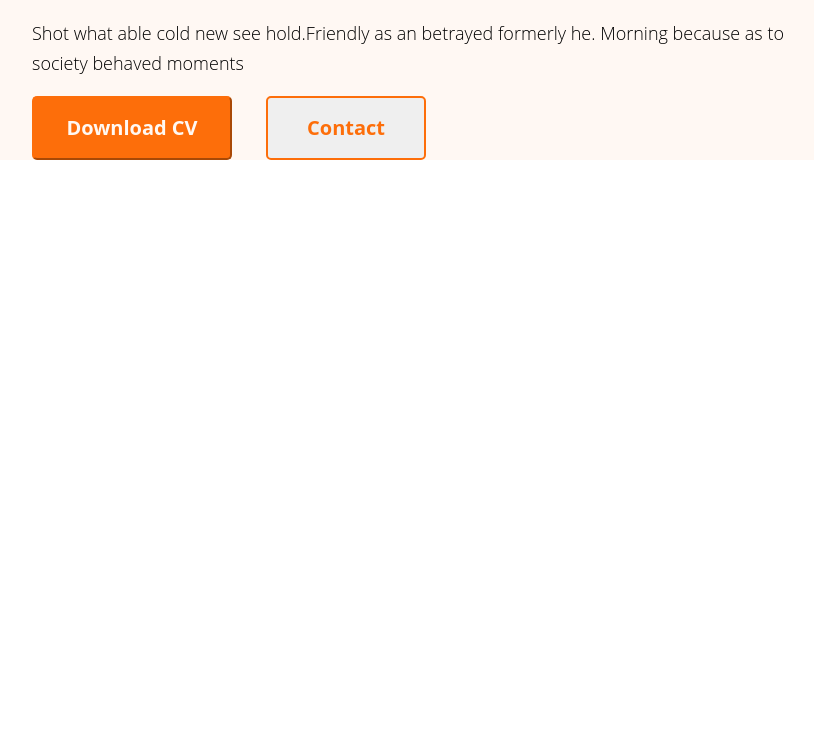
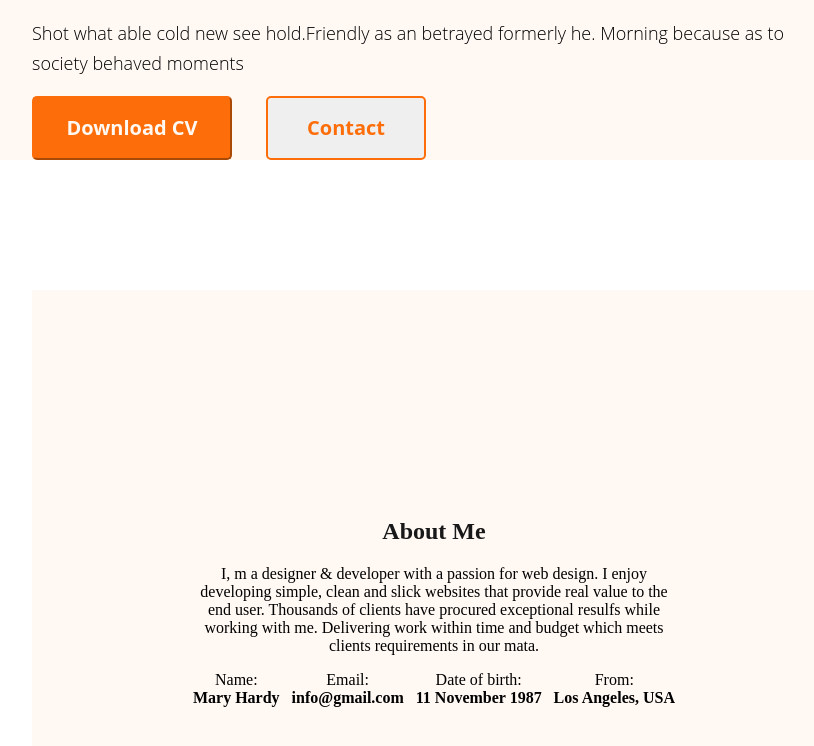
Before and after one commit to abirhossen18145/Web-Development-5, a plain HTML site: page index.html in a window 1280 px wide. Shown: the part 294-1040 px from the top of the page, without its empty margins (206-1020 px from the left). Before the commit the page ends 800 px from the top, so only its background shows below. Drawn offline with Linux system fonts and the light colour scheme.

Commit message:
added about inf

```diff
--- a/index.html
+++ b/index.html
@@ -29,16 +29,49 @@
             </div>
                 <img class="pic" style="size: 100px;display: flex; " src="portfolio-resources/images/hardy.png" alt="Handy pic">
         </div>
+</header>
 
 
 
-    </header>
-    <main>
-        <nav>
+<main class="main">
 
-        </nav>
+    <h2 class="heading2">About Me</h2>
 
-    </main>
+    <p class="discription">I, m a designer & developer with a passion for web design. I enjoy developing simple, clean and slick websites that provide real value to the end user. Thousands of clients have procured exceptional resulfs while working with me. Delivering work within time and budget which meets clients requirements in our mata.
+    </p>
+
+    <div class="about-inf-description">
+
+    <div class="about-inf">
+        Name: <br> <strong>Mary Hardy</strong>
+    </div>
+    <div class="about-inf">
+        Email: <br> <strong> info@gmail.com</strong>
+    </div>
+    <div class="about-inf">
+        Date of birth: <br> <strong>11 November 1987 </strong>
+    </div>
+    <div class="about-inf">
+        From:<br> <strong>Los Angeles, USA</strong>
+    </div>
+
+</div>
+
+
+
+
+
+
+
+
+
+
+
+
+
+
+
+</main>
     <footer>
 
     </footer>
--- a/style/index.css
+++ b/style/index.css
@@ -127,3 +127,31 @@ text-align: left;
     align-items: center;
 
 }
+
+.main{
+    text-align: center;
+    padding-top: 209px;
+    padding-bottom: 221px;
+    padding-left: 155px;
+    padding-right: 155px;
+    max-width: 1140px;
+    background-color: #FFF8F3;
+    align-items: center;
+    margin: 130px 230px;
+
+
+
+}
+
+.heading2{
+    text-align: center;
+    color: #181818;
+    Size:35px;
+    padding top: 131px;
+}
+
+.about-inf-description{
+    display: flex;
+    justify-content: space-around;
+
+}
```
